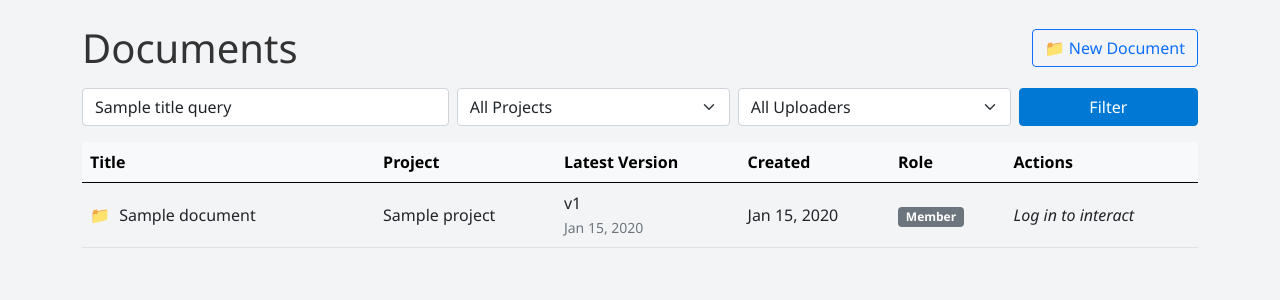
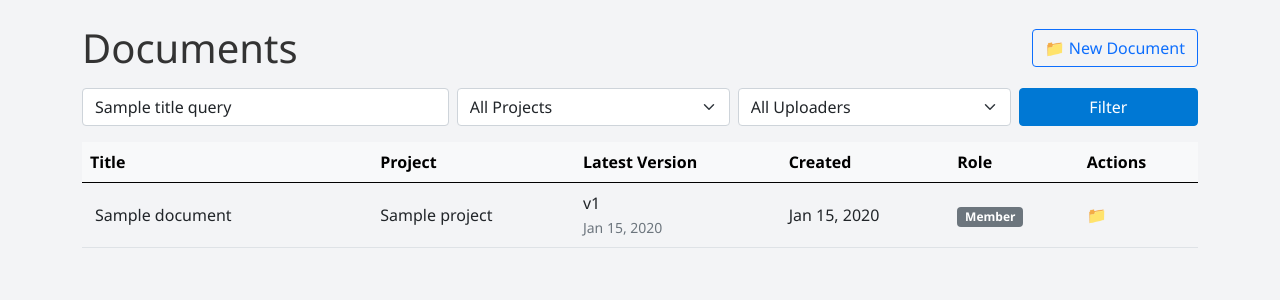
Before and after one commit to rorymulcahey/Document-Management-System, a Django app: template documents/templates/documents/document_list.html in a window 1280 px wide. Shown: the part 58-358 px from the top of the page. Run offline with Django 4.2, Linux system fonts and the light colour scheme; tables that the repository leaves empty hold one stand-in row (values such as "Sample post"); the template is opened without the code that fills it: values that come from a table or form of the project are taken from there, most other values are stand-ins (such as "Sample title", 1, 10 or a date in 2020); some libraries are stand-ins or nearby versions.

Commit message:
Standardize action buttons

```diff
--- a/documents/templates/documents/document_list.html
+++ b/documents/templates/documents/document_list.html
@@ -53,9 +53,6 @@
 			{% for document in documents %}
 			<tr>
 				<td>
-					<a href="{% url 'documents:detail' document.id %}" class="folder-link">
-						📁
-					</a>
 					<span class="editable" contenteditable="true"
 						  title="Click to edit title"
 						  data-doc-id="{{ document.id }}"
@@ -82,16 +79,15 @@
 						{{ user_roles|dict_get:document.id|default:"member"|capfirst }}
 					</span>
 				</td>
-				<td>
+				<td class="text-nowrap">
+					<a href="{% url 'documents:detail' document.id %}" class="action-icon me-2" title="Open">📁</a>
 					{% if user.is_authenticated %}
 						{% if can_edit|dict_get:document.id %}
-							<a href="{% url 'documents:edit' document.id %}" class="btn btn-sm btn-outline-secondary me-2">✏️ Edit</a>
+							<a href="{% url 'documents:edit' document.id %}" class="action-icon me-2" title="Edit">✏️</a>
 						{% endif %}
 						{% if can_comment|dict_get:document.id %}
-							<a href="{% url 'documents:detail' document.id %}#comments" class="btn btn-sm btn-outline-secondary">💬 Comment</a>
+							<a href="{% url 'documents:detail' document.id %}#comments" class="action-icon" title="Comment">💬</a>
 						{% endif %}
-					{% else %}
-						<em>Log in to interact</em>
 					{% endif %}
 				</td>
 			</tr>
--- a/static/css/styles.css
+++ b/static/css/styles.css
@@ -107,14 +107,14 @@ a.list-group-item.list-group-item-action:hover {
 	opacity: 1;
 }
 
-.folder-link {
+.action-icon {
 	color: inherit;
 	text-decoration: none;
 	transition: transform 0.15s ease, color 0.15s ease;
 	display: inline-block;
 }
 
-.folder-link:hover {
+.action-icon:hover {
 	transform: scale(1.15);
 	color: #0d6efd; /* Bootstrap primary */
 	cursor: pointer;
```
